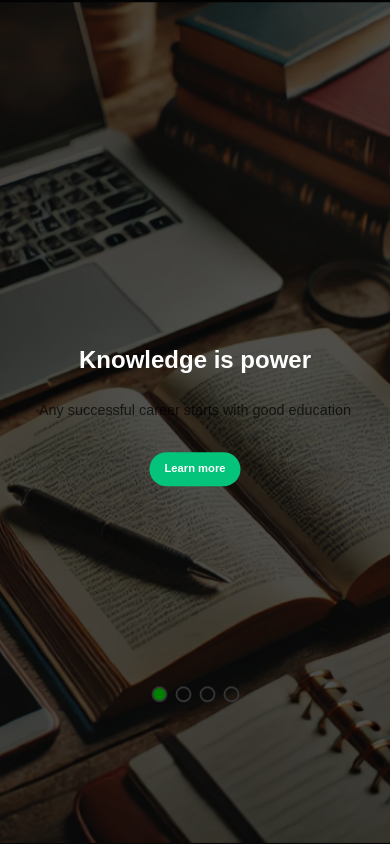
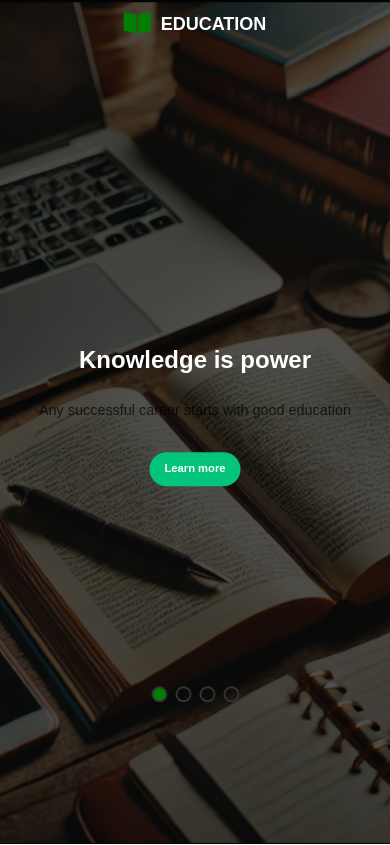
Before and after one commit to vijayveerasamy752/Task, a plain HTML site: page index.html in a window 390 px wide. Shown: the top 845 px of the page. Drawn offline with Linux system fonts and the light colour scheme.

Commit message:
small change

```diff
--- a/styles.css
+++ b/styles.css
@@ -184,7 +184,8 @@ body {
 /* Ensuring Navbar doesn't show at 480px */
 @media (max-width: 480px) {
   .navbar {
-    display: none !important; /* Forcefully hide navbar */
+    flex-direction: column;
+    padding: 5px 10px;
   }
 
   .hero-content h1 {
```
